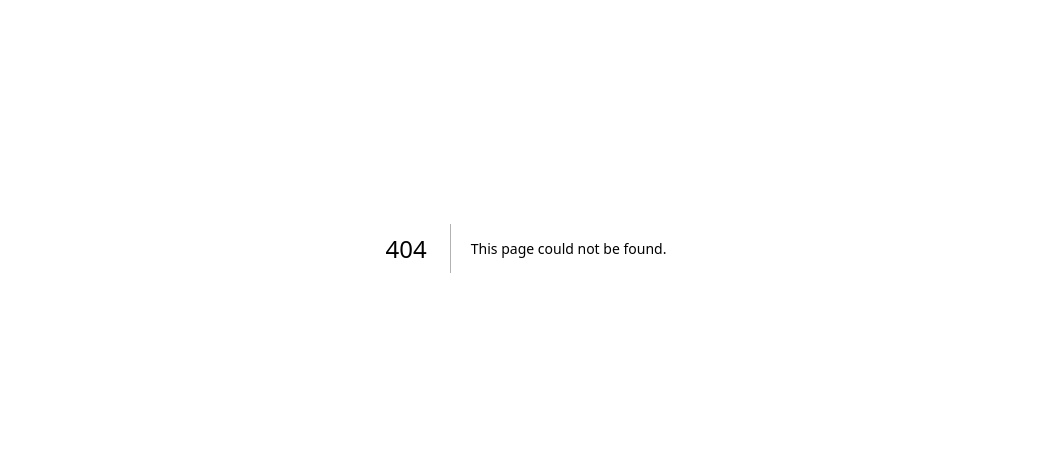
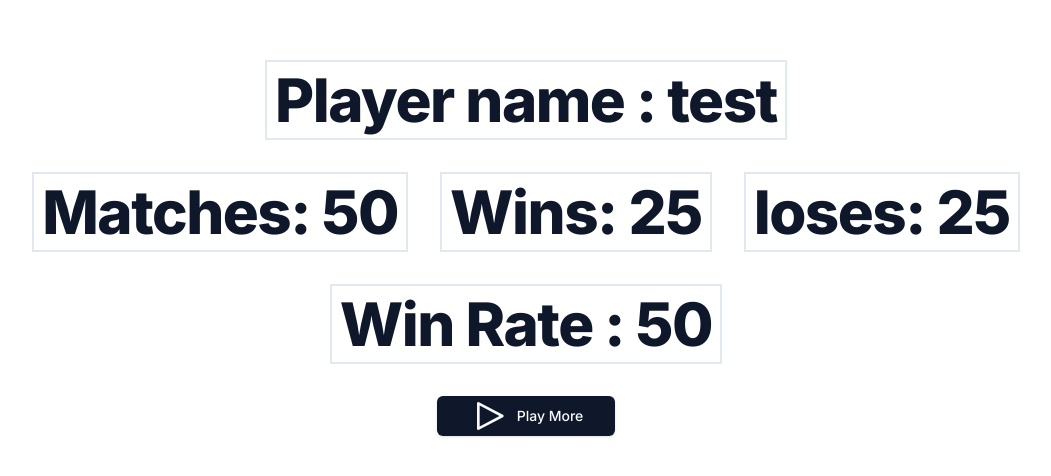
Before and after one commit to blaze2004/ai-among-us, a Next.js app in the folder client/: page /stats in a window 1280 px wide. Before the commit this address had no page. Shown: the part 152-628 px from the top of the page, without its empty margins (114-1165 px from the left). Built offline with nearby package versions, Linux system fonts and the light colour scheme.

Commit message:
added stats page

```diff
--- a/client/package.json
+++ b/client/package.json
@@ -22,6 +22,7 @@
     "next-auth": "^4.24.7",
     "next-themes": "^0.3.0",
     "react": "^18",
+    "react-countup": "^6.5.3",
     "react-dom": "^18",
     "react-textarea-autosize": "^8.5.3",
     "sonner": "^1.4.41",
--- /dev/null
+++ b/client/src/app/stats/page.tsx
@@ -0,0 +1,60 @@
+"use client"
+import CountUp from 'react-countup';
+import { buttonVariants } from '@/components/ui/button'
+import { PlayIcon } from '@radix-ui/react-icons';
+import Link from 'next/link';
+
+
+
+const stats=()=>{
+    interface player {
+        name:string,
+        no_of_matches:number,
+        wins:number
+    }
+    const playerstat:player={
+        name:"test",
+        no_of_matches:50,
+        wins:25
+    }
+    return (
+        <>
+
+        <div className={'flex flex-col items-center justify-center min-h-screen snap-always snap-center p-4'}>
+            <h1 className={
+            'text-4xl sm:text-5xl md:text-6xl font-extrabold tracking-tight text-primary text-center mb-8 max-w-screen-md border-2 mx-4 p-2'}>
+            Player name : {playerstat.name}
+            </h1>
+            <div className={'flex'}>
+            <h2 className={
+
+            'flex-none text-4xl sm:text-5xl md:text-6xl font-extrabold tracking-tight text-primary text-center mb-8 max-w-screen-md border-2 mx-4 p-2'}>
+            Matches:  <CountUp start={0} end={playerstat.no_of_matches}></CountUp>
+            </h2>
+            <h2 className={
+                'flex-none text-4xl sm:text-5xl md:text-6xl font-extrabold tracking-tight text-primary text-center mb-8 max-w-screen-md border-2 mx-4 p-2'}>
+                Wins: <CountUp start={0} end={playerstat.wins}></CountUp>
+            </h2>
+            <h2 className={
+                'flex-none text-4xl sm:text-5xl md:text-6xl font-extrabold tracking-tight text-primary text-center mb-8 max-w-screen-md border-2 mx-4 p-2'}>
+                loses: <CountUp start={0} end= {playerstat.no_of_matches-playerstat.wins}></CountUp>
+            </h2>
+
+
+
+            </div>
+            <h1 className={
+            'text-4xl sm:text-5xl md:text-6xl font-extrabold tracking-tight text-primary text-center mb-8 max-w-screen-md border-2 mx-4 p-2'}>
+            Win Rate : <CountUp start={0} end={(playerstat.wins/playerstat.no_of_matches)*100}></CountUp>
+            </h1>
+            <Link href={"/chat"} className={buttonVariants({ size: "lg" })}>
+          <PlayIcon className='mr-2 h-10 w-10' />
+          <h2>Play More</h2>
+        </Link>
+          </div>
+        </>
+
+
+    )
+}
+export default stats
```
Also changed, not shown: 1 other file (tests, documents, lock files or other folders).
